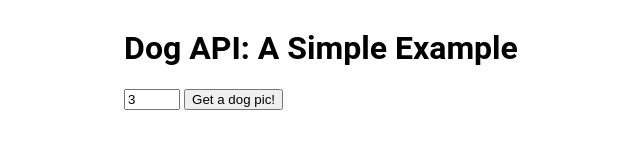
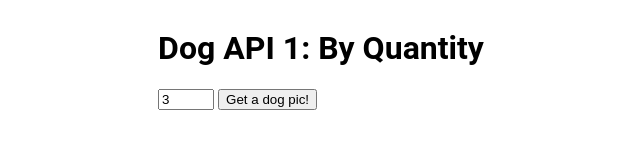
Before and after one commit to danbart909/dogapi, a plain HTML site: page index.html in a window 1280 px wide. Shown: the whole page, without its empty margins (319-959 px from the left). Drawn offline with nearby package versions, Linux system fonts and the light colour scheme.

Commit message:
Update index.html

```diff
--- a/index.html
+++ b/index.html
@@ -4,12 +4,12 @@
     <meta charset="UTF-8">
     <meta name="viewport" content="width=device-width, initial-scale=1.0">
     <meta http-equiv="X-UA-Compatible" content="ie=edge">
-    <title>Dog API Example</title>
+    <title>Dog API 1</title>
     <link rel="stylesheet" href="index.css">
 </head>
 <body>
     <div class="container">
-        <h1>Dog API: A Simple Example</h1>
+        <h1>Dog API 1: By Quantity</h1>
 
         <form>
           <input type="number" name="number" id="number" min="1" max="50" value="3" required>
```
